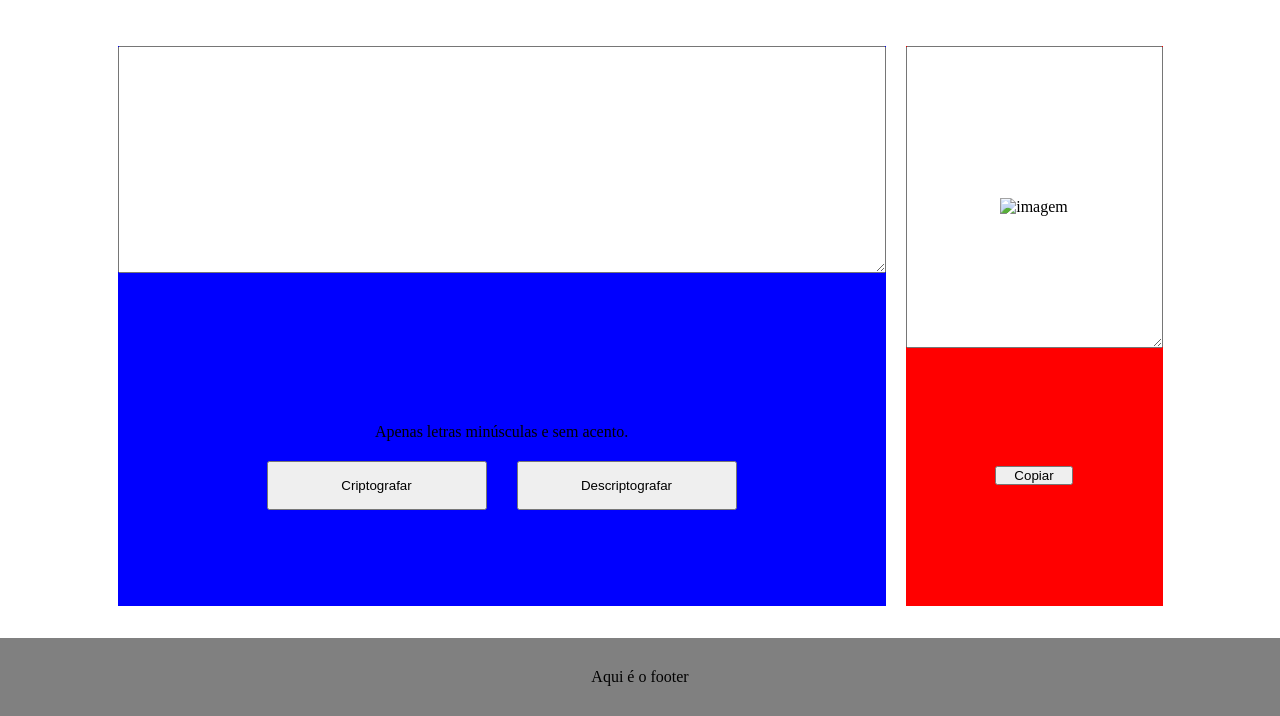
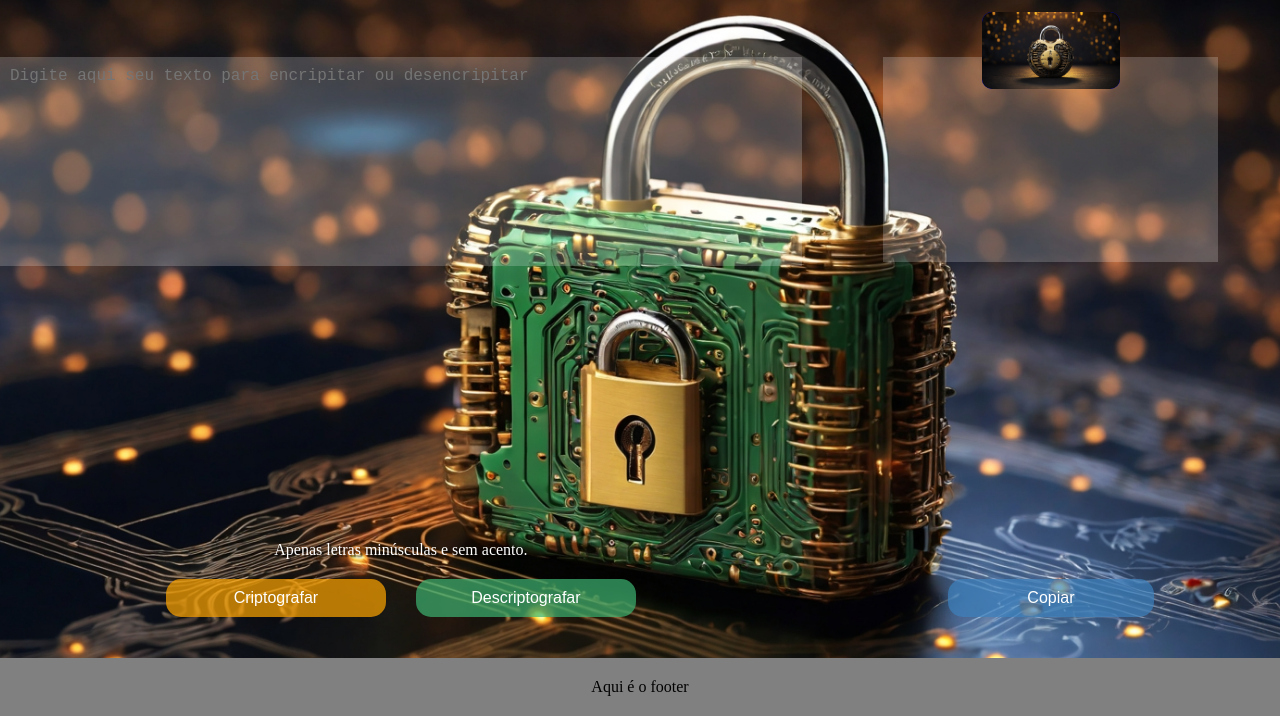
Before and after one commit to thiagotmdev/Challenge-Criptografia-Oracle-Alura, a plain HTML site: page index.html in a window 1280 px wide. Shown: the part 84-800 px from the top of the page. Drawn offline with Linux system fonts and the light colour scheme.

Commit message:
ajustes nos posicionamentos e estilização

```diff
--- a/assets/css/style.css
+++ b/assets/css/style.css
@@ -1,107 +1,156 @@
-*{
+* {
     margin: 0;
     padding: 0;
     box-sizing: border-box;
 }
 
-header{
+header {
     display: flex;
     justify-content: center;
     padding: 40px;
     line-height: 20px;
     gap: 30px;
+    color: #FFFFFF;
 }
 
-.logo{
+.logo {
     display: flex;
     align-items: center;
     justify-content: center;
 }
 
-body{
+body {
     display: flex;
     flex-direction: column;
     min-height: 100vh;
+    background-image: url(../images/wallpapper.jpg);
+    background-position: center;
+    background-repeat: no-repeat;
+    background-size: cover;
 }
 
-main{
+main {
+    display: flex;
     flex: 1;
+    justify-content: center;
+    align-items: center;
 }
 
-.container{
+.container {
     display: flex;
+    justify-content: center;
     gap: 20px;
-    justify-content: center;
-    width: 100vw;
+    width: 1440px;
     height: 500px;
-    margin-top: 30px;
     height: 70vh;
 }
 
-.btn_cript{
+.text_area {
+    padding: 10px;
+    background-color: rgba(255, 255, 255, 0.2);
+    font-size: 1.0rem;
+    color: #FFFFFF;
+    resize: none;
+    border-style: none;
+}
+
+.btn_cript {
+    display: flex;
+    justify-content: center;
+    padding: 10px;
+    width: 220px;
+    color: #FFFFFF;
+    font-size: 1.0rem;
+    border-radius: 15px;
+    background-color: rgba(255, 165, 0, 0.7);
+    border: none;
+    cursor: pointer;
+}
+
+.btn_cript:hover {
+    background-color: rgba(255, 165, 0, 0.9);
+}
+
+.btn_decript {
+    display: flex;
+    justify-content: center;
+    padding: 10px;
+    width: 220px;
+    font-size: 1.0rem;
+    color: #FFFFFF;
+    border-radius: 15px;
+    background-color: rgba(60, 179, 113, 0.7);
+    border: none;
+    cursor: pointer;
+}
+
+.btn_decript:hover {
+    background-color: rgba(60, 179, 113, 0.9);
+}
+
+.area_texto_normal {
+    display: flex;
+    flex-direction: column;
+    width: 70%;
+}
+
+.info {
+    display: flex;
+    justify-content: center;
+    color: #FFFFFF;
+    margin-top: 275px;
+    margin-bottom: 20px;
+    text-shadow: 2px 2px 2px#000000;
+}
+
+.botoes {
+    display: flex;
+    justify-content: center;
+    gap: 30px;
+}
+
+.area_texto_encripitado {
+    display: flex;
+    align-items: center;
+    flex-direction: column;
+    width: 40%;
+    height: 100%;
+}
+
+.img_encript {
+    display: flex;
+    justify-content: center;
+    margin-top: 50px;
+    background-color: blue;
+    width: 30%;
+    height: auto;
+    border-radius: 10px;
+    margin-top: -250px;
+}
+
+.btn_cop {
     display: flex;
     justify-content: center;
     align-items: center;
-    padding: 15px;
-    width: 220px;
-    border-radius: 5px solid #000;
+    width: 45%;
+    font-size: 1.0rem;
+    color: #FFFFFF;
+    margin-top: 490px;
+    padding: 10px;
+    background-color: rgba(62, 130, 190, 0.7);
+    border-radius: 15px;
+    border: none;
+    cursor: pointer;
 }
 
-.btn_decript{
-    display: flex;
-    justify-content: center;
-    align-items: center;
-    padding: 15px;
-    width: 220px;
-    border-radius: 5px solid #000;
+.btn_cop:hover {
+    background-color: rgba(62, 130, 190, 0.9);
 }
 
-.area_texto_normal{
-    display: flex;
-    flex-direction: column;
-    width: 60%;
-    height: auto;
-    background-color: blue;
-}
-
-.info{
-    display: flex;
-    justify-content: center;
-    margin-top: 150px;
-}
-
-.botoes{
-    display: flex;
-    justify-content: center;
-    gap: 30px;
-    margin-top: 20px;
-}
-
-.area_texto_encripitado{
-    display: flex;
-    align-items: center;
-    flex-direction: column;
-    background-color: red;
-}
-
-.img_encript{
-    display: flex;
-    justify-content: center;
-    margin-top: -150px;
-}
-
-.btn_cop{
-    display: flex;
-    justify-content: center;
-    align-items: center;
-    width: 30%;
-    margin-top: 250px;
-}
-
-footer{
+footer {
     display: flex;
     justify-content: center;
     width: 100%;
-    padding: 30px;
+    padding: 20px;
     background-color: gray;
 }
--- a/index.html
+++ b/index.html
@@ -18,17 +18,18 @@
     <main>
         <section class="container">
             <div class="area_texto_normal">
-                <textarea name="texto_a_encriptar" id="" cols="30" rows="15"></textarea>
+                <textarea name="texto_a_encriptar" id="" cols="30" rows="20" class="text_area"
+                    placeholder="Digite aqui seu texto para encripitar ou desencripitar"></textarea>
                 <p class="info">Apenas letras minúsculas e sem acento.</p>
-               <div class="botoes">
-                <button class="btn_cript">Criptografar</button>
-                <button class="btn_decript">Descriptografar</button>
-               </div>
+                <div class="botoes">
+                    <button class="btn_cript">Criptografar</button>
+                    <button class="btn_decript">Descriptografar</button>
+                </div>
             </div>
             <div class="area_texto_encripitado">
-                <textarea name="texto_encriptado" id="" cols="30" rows="20">
+                <textarea name="texto_encriptado" id="" cols="30" rows="20" class="text_area">
                 </textarea>
-                <div class="img_encript"><img src="" alt="imagem"></div>
+                <img src="./assets/images/padlock.jpg" alt="imagem" class="img_encript">
                 <button class="btn_cop">Copiar</button>
             </div>
         </section>
```
Also changed, not shown: assets/images/padlock.jpg (added), assets/images/wallpapper.jpg (added).
